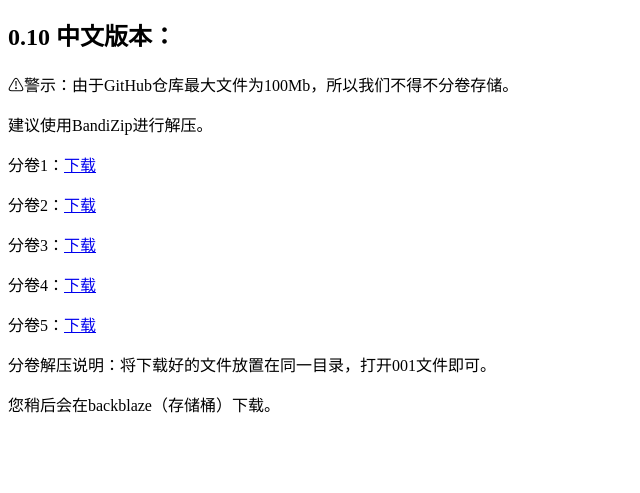
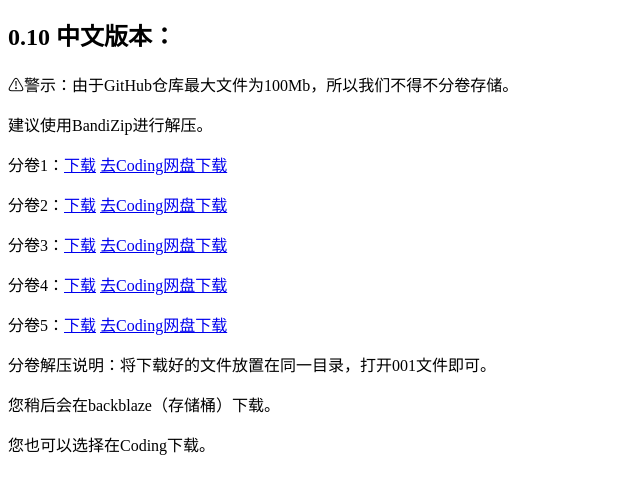
Before and after one commit to mas-mirror/mas-mirror-Vercel, a plain HTML site: page masdown_data/0_10_CHN/index.html in a window 1280 px wide. Shown: the part 193-686 px from the top of the page, without its empty margins (0-640 px from the left). Drawn offline with Linux system fonts and the light colour scheme.

Commit message:
增加了Coding下载渠道

```diff
--- a/masdown_data/0_10_CHN/index.html
+++ b/masdown_data/0_10_CHN/index.html
@@ -13,17 +13,21 @@
 
 <p>建议使用BandiZip进行解压。</p>
 
-<p>分卷1：<a href="https://f002.backblazeb2.com/file/mas-storage-bucket/0.10_CHN/MAS_CHN.7z.001">下载</a></p>
+<p>分卷1：<a href="https://f002.backblazeb2.com/file/mas-storage-bucket/0.10_CHN/MAS_CHN.7z.001">下载</a> <a href="https://mtr-mirror.coding.net/s/38e78295-b6a1-4906-af18-505218f37727">去Coding网盘下载</a></p>
 
-<p>分卷2：<a href="https://f002.backblazeb2.com/file/mas-storage-bucket/0.10_CHN/MAS_CHN.7z.002">下载</a></p>
+<p>分卷2：<a href="https://f002.backblazeb2.com/file/mas-storage-bucket/0.10_CHN/MAS_CHN.7z.002">下载</a> <a href="https://mtr-mirror.coding.net/s/9fd1b919-1978-4977-9328-2319cf815f8e">去Coding网盘下载</a></p>
 
-<p>分卷3：<a href="https://f002.backblazeb2.com/file/mas-storage-bucket/0.10_CHN/MAS_CHN.7z.003">下载</a></p>
+<p>分卷3：<a href="https://f002.backblazeb2.com/file/mas-storage-bucket/0.10_CHN/MAS_CHN.7z.003">下载</a> <a href="https://mtr-mirror.coding.net/s/8e7175fa-a467-4d51-a5a9-420610375766">去Coding网盘下载</a></p>
 
-<p>分卷4：<a href="https://f002.backblazeb2.com/file/mas-storage-bucket/0.10_CHN/MAS_CHN.7z.004">下载</a></p>
+<p>分卷4：<a href="https://f002.backblazeb2.com/file/mas-storage-bucket/0.10_CHN/MAS_CHN.7z.004">下载</a> <a href="https://mtr-mirror.coding.net/s/993b71f7-26a1-4f2e-bc2f-26157e293e57">去Coding网盘下载</a></p>
 
-<p>分卷5：<a href="https://f002.backblazeb2.com/file/mas-storage-bucket/0.10_CHN/MAS_CHN.7z.005">下载</a></p>
+<p>分卷5：<a href="https://f002.backblazeb2.com/file/mas-storage-bucket/0.10_CHN/MAS_CHN.7z.005">下载</a> <a href="https://mtr-mirror.coding.net/s/38728c43-4e83-4add-be89-e1f4694b7d7f">去Coding网盘下载</a></p>
 
 <p>分卷解压说明：将下载好的文件放置在同一目录，打开001文件即可。</p>
+
 <p>您稍后会在backblaze（存储桶）下载。</p>
+
+<p>您也可以选择在Coding下载。</p>
+
 </body>
 </html>
```
Also changed, not shown: masdown_data/0_11_1/index.html (+3 -3 lines), masdown_data/0_11_2/index.html (+3 -3 lines).
